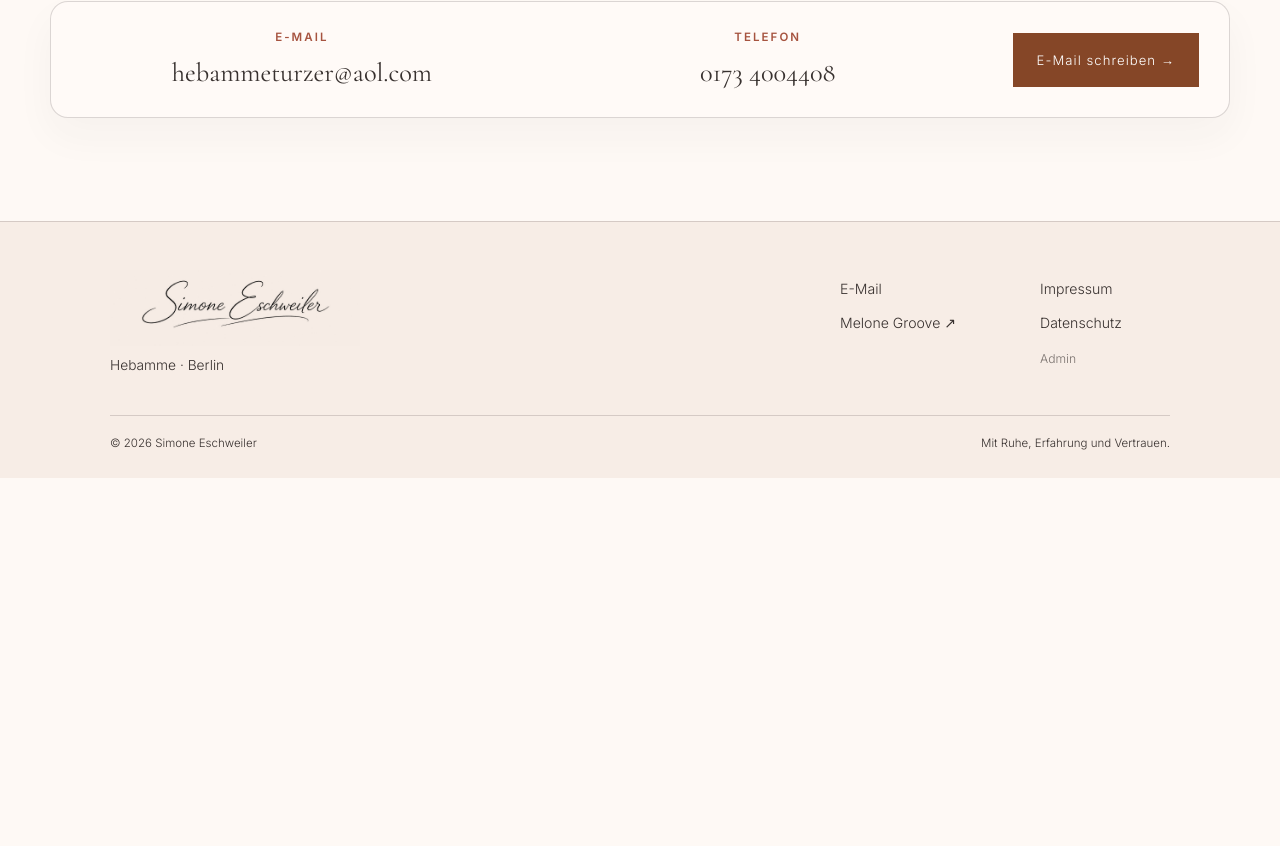
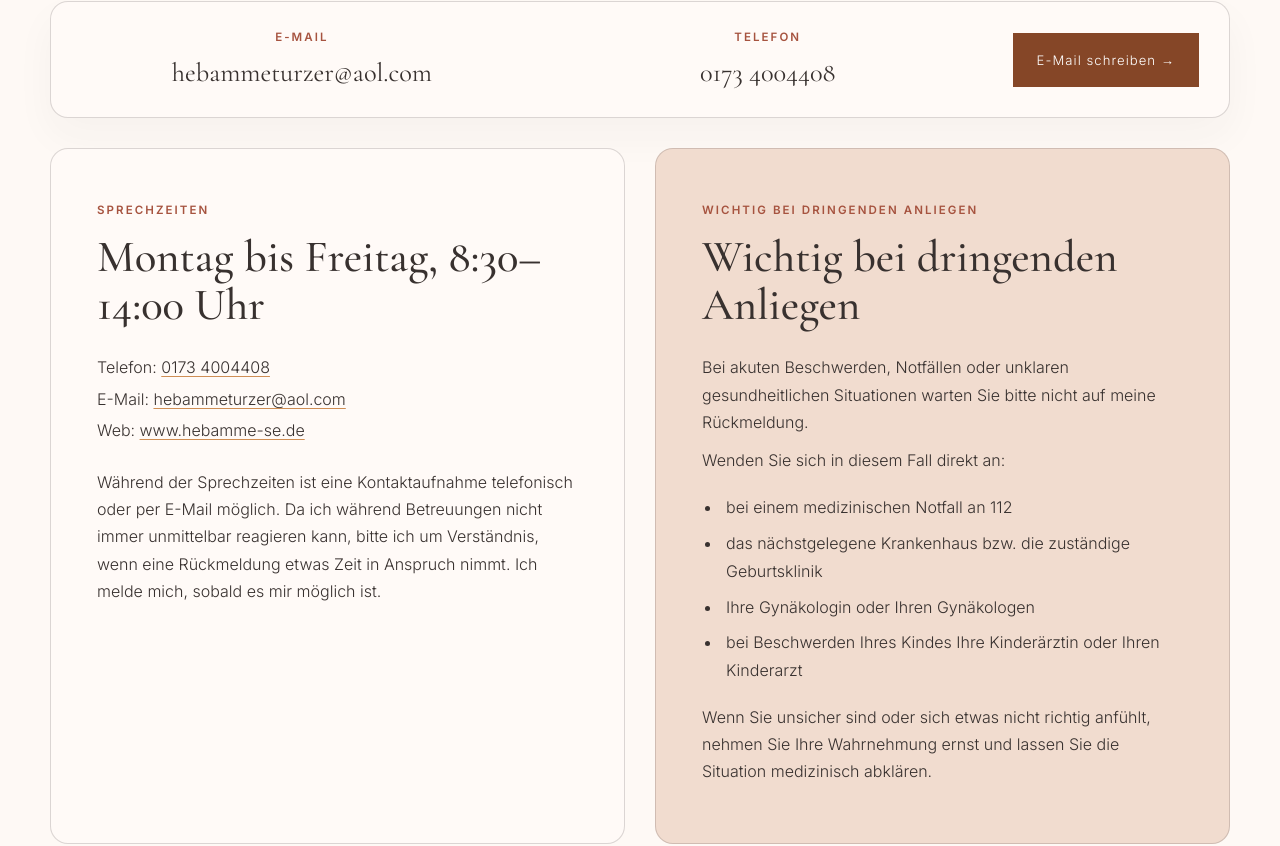
Before and after one commit to Filip-Zafran/simona-eschweiler, a Next.js app: page /kontakt in a window 1280 px wide. Shown: the part 596-1442 px from the top of the page. Before the commit the page ends 1074 px from the top, so only its background shows below. Built offline with nearby package versions, Linux system fonts and the light colour scheme; no server answers; the database is empty.

Commit message:
Add bilingual service and contact content

```diff
--- a/app/globals.css
+++ b/app/globals.css
@@ -8,9 +8,11 @@
 .home-story{background:#f8eee7}.natural-image{width:100%;height:auto;object-fit:contain}
 .hero{min-height:calc(100vh - 92px);display:grid;grid-template-columns:1.03fr .97fr}.hero-copy{display:flex;align-items:center;padding:8vw max(7vw,48px)}.hero-inner{max-width:650px}.hero h1{max-width:700px}.hero .lead{font-family:"Cormorant Garamond",serif;font-size:clamp(1.4rem,2.2vw,2rem);line-height:1.25;margin:25px 0}.hero p:not(.lead){max-width:570px}.hero-image{position:relative;min-height:660px;background:var(--almond);overflow:hidden}.hero-image img{width:100%;height:100%;object-fit:cover;object-position:50% 45%}.hero-image:after{content:"";position:absolute;inset:0;background:linear-gradient(90deg,rgba(133,70,39,.12),transparent 40%)}
 .contact-card{display:grid;grid-template-columns:1fr 1fr auto;gap:24px;align-items:center;padding:26px 30px;background:#fffaf7;border:1px solid var(--line);border-radius:18px;box-shadow:0 18px 40px rgba(56,49,47,.04)}.contact-card-copy{display:grid;gap:8px}.contact-card-copy .quote{margin:0}.contact-card-actions{display:flex;justify-content:flex-end}.legal-grid{display:grid;grid-template-columns:1.2fr .8fr;gap:30px}.legal-card{background:#fffaf7;border:1px solid var(--line);border-radius:18px;padding:28px 30px}.legal-highlight{background:linear-gradient(180deg,#fffaf7 0%,#f6eadf 100%)}.legal-header{margin-bottom:18px}.legal-list{display:grid;gap:6px}.legal-card p{margin:.45em 0}.legal-card h3{font-size:clamp(1.9rem,3vw,2.6rem);margin:0}.legal-card .eyebrow{margin-bottom:8px}
+.contact-details{display:grid;grid-template-columns:1fr 1fr;gap:30px;margin-top:30px;text-align:left}.contact-info,.urgent-info{padding:clamp(28px,4vw,46px);border:1px solid var(--line);border-radius:18px}.contact-info{background:#fffaf7}.urgent-info{background:var(--almond)}.contact-details h2{font-size:clamp(2rem,3.5vw,3.2rem);margin:10px 0 24px}.contact-lines{margin-bottom:25px}.contact-lines p{margin:.25em 0}.contact-lines a{text-decoration:underline;text-decoration-color:var(--camel);text-underline-offset:3px}.urgent-info ul{margin:20px 0;padding-left:1.25rem}.urgent-info li{margin:.55rem 0;padding-left:.25rem}
 .welcome{text-align:center}.welcome .intro{font-family:"Cormorant Garamond",serif;font-size:clamp(1.8rem,3.2vw,2.8rem);line-height:1.25;margin:28px 0}.services{background:#fffaf7}.section-head{display:flex;justify-content:space-between;align-items:end;margin-bottom:55px}.section-head p{max-width:480px}.services-label{display:none}.service-grid{display:grid;grid-template-columns:repeat(2,1fr);border-top:1px solid var(--line)}.service{padding:50px 8% 55px 0;border-bottom:1px solid var(--line)}.service:nth-child(even){padding-left:8%;border-left:1px solid var(--line)}.service p{max-width:480px}.service h3{display:flex;align-items:center;gap:18px}.service h3::before{content:"";display:none}.care-cta{padding:42px 0;text-align:center;background:var(--cream);border-top:1px solid var(--line);border-bottom:1px solid var(--line)}
 .home-story blockquote{margin:28px 0 0;padding-left:24px;border-left:2px solid var(--camel);font-family:"Cormorant Garamond",serif;font-size:1.5rem;line-height:1.35}.home-story cite{display:block;margin-top:10px;font-family:Inter,Arial,sans-serif;font-size:.75rem;font-style:normal;letter-spacing:.08em;color:var(--terra)}
 .trauma{background:var(--almond)}.split{display:grid;grid-template-columns:1fr 1fr;align-items:center;gap:clamp(55px,9vw,130px)}.split-image{height:650px;object-fit:cover}.trauma .split-image{height:560px}.trauma .copy{max-width:510px}.about .split-image{object-position:center 20%}.quote{font-family:"Cormorant Garamond",serif;font-size:1.65rem;line-height:1.35}.news{background:#ead1be}.news-list{margin-top:45px;border-top:1px solid rgba(56,49,47,.25)}.news-item{display:grid;grid-template-columns:180px 1fr;gap:30px;padding:30px 0;border-bottom:1px solid rgba(56,49,47,.25)}.news-item.important h3:before{content:"•";color:var(--terra);margin-right:10px}.online{background:var(--charcoal);color:var(--cream)}.online .eyebrow{color:#e3a77a}.contact{text-align:center}.contact h2{max-width:800px;margin:10px auto 25px}
+.contact-preview{max-width:620px;margin:38px auto 0;padding-top:30px;border-top:1px solid var(--line)}.contact-preview p{margin:.35em 0}.contact-preview .text-link{margin-top:16px}
 .footer{padding:70px 0 35px;background:#f7ede6;border-top:1px solid var(--line)}.footer-main{display:flex;justify-content:space-between;gap:40px;align-items:start}.footer-logo img{width:230px;mix-blend-mode:multiply}.footer-links{display:flex;gap:60px}.footer-links div{display:grid;gap:8px}.copyright{font-size:.72rem;margin-top:55px;padding-top:20px;border-top:1px solid var(--line);display:flex;justify-content:space-between}
 .page-hero{padding:100px 0 70px;background:var(--almond)}.page-hero p{max-width:700px;font-size:1.1rem}.detail-row{padding:55px 0;border-top:1px solid var(--line)}.detail-row:first-child{border-top:0}.detail-row p{max-width:760px}.services-detail{max-width:960px}.service-note{margin-top:26px}.experience-section{background:#fffaf7}.about-details{display:grid;grid-template-columns:1.2fr .8fr;gap:clamp(55px,8vw,110px)}.timeline-list,.training-list{margin:28px 0;padding-left:1.2rem}.timeline-list li,.training-list li{margin:.7rem 0;padding-left:.35rem}
 .legal{min-height:65vh}.legal .placeholder{padding:22px;border-left:2px solid var(--camel);background:#fff}.admin-shell{min-height:80vh;padding:80px 0}.admin-card{max-width:640px;margin:auto;background:white;padding:clamp(25px,5vw,55px);border:1px solid var(--line)}.field{display:grid;gap:7px;margin:16px 0}.field input,.field textarea{border:1px solid var(--line);background:var(--cream);padding:13px}.field textarea{min-height:120px}.admin-toolbar{display:flex;justify-content:space-between;align-items:center;margin-bottom:30px}.admin-item{border-top:1px solid var(--line);padding:25px 0}.admin-actions{display:flex;gap:12px;flex-wrap:wrap}.small-button{border:1px solid var(--umber);background:transparent;padding:8px 12px;cursor:pointer}.small-button.danger{border-color:var(--terra);color:var(--terra)}
@@ -46,6 +48,7 @@
   .contact-card-actions .button{width:100%;justify-content:center}
   .legal-grid{grid-template-columns:1fr;gap:20px}
   .legal-card{padding:22px 20px}
+  .contact-details{grid-template-columns:1fr;gap:20px}
 }
 @media(max-width:600px){.update-banner{align-items:flex-start;gap:7px;flex-wrap:wrap;padding:10px 16px}.update-banner-label{width:100%}}
 @media(max-width:600px){.section{padding:62px 0}.hero .lead{margin:18px 0}.service{padding:30px 0}.section-head{margin-bottom:24px;padding-top:6px}.button{width:auto}.hero-copy{padding:58px 22px 42px}.hero-image{min-height:420px}}
--- a/components/HomeContent.tsx
+++ b/components/HomeContent.tsx
@@ -11,11 +11,11 @@ const descriptions={de:["Ein geschützter Raum für medizinische Vorsorge, pers
 export default function HomeContent(){const {locale}=useLanguage(),c=copy[locale];return <main>
 <section className="hero"><div className="hero-copy"><div className="hero-inner"><span className="eyebrow">{c.kicker}</span><h1>{c.title}</h1><p className="lead">{c.sub}</p><p>{c.hero}</p></div></div><div className="hero-image"><Image src="/images/detail1.jpeg" alt="Traditionelles Hebammeninstrument auf warmem Holz" fill sizes="(max-width: 980px) 100vw, 48vw" priority /></div></section>
 <section className="section welcome"><div className="narrow"><span className="eyebrow">{c.welcome}</span><p className="intro">{c.intro}</p><p>{c.welcomeText}</p></div></section>
-<section className="section services"><div className="container"><div className="section-head"><div><span className="eyebrow services-label">{locale==="de"?"Hebammenleistungen":"Midwifery services"}</span><h2>{c.services}</h2></div><p>{c.serviceIntro}</p></div><div className="service-grid">{services[locale].map((s,i)=><article className="service" key={s}><h3>{s}</h3><p>{descriptions[locale][i]}</p><Link className="text-link" href="/leistungen">{c.learn} →</Link></article>)}</div></div></section>
+<section className="section services"><div className="container"><div className="section-head"><div><span className="eyebrow services-label">{locale==="de"?"Hebammenleistungen":"Midwifery services"}</span><h2>{c.services}</h2></div><p>{c.serviceIntro}</p></div><div className="service-grid">{services[locale].map((s,i)=><article className="service" key={s}><h3>{s}</h3><p>{descriptions[locale][i]}</p><Link className="text-link" href={i===2?"/leistungen#wochenbettbetreuung":"/leistungen"}>{c.learn} →</Link></article>)}</div></div></section>
 <section className="care-cta"><div className="container"><a className="button" href={`mailto:${siteConfig.email}`}>{c.cta} <span>→</span></a></div></section>
 <section className="section home-story"><div className="container split"><Image className="natural-image" src="/images/detail3.jpeg" alt={locale==="de"?"Traditionelle Hebammentasche":"Traditional midwife bag"} width={1600} height={1066}/><div><span className="eyebrow">{locale==="de"?"Persönlich begleitet":"Personal support"}</span><h2>{locale==="de"?"Fachwissen und Erfahrung – mit Blick für das Wesentliche.":"Knowledge and experience – focused on what matters."}</h2><p>{locale==="de"?"Jede Begleitung orientiert sich an Ihrer individuellen Situation, Ihren Fragen und dem, was Ihnen Sicherheit gibt.":"Every form of support is shaped by your individual situation, your questions and what helps you feel safe."}</p><p>{locale==="de"?"Fachwissen und Erfahrung sind dabei ebenso wichtig wie eine achtsame, zugewandte Begleitung.":"Professional knowledge and experience are just as important as attentive, compassionate support."}</p><blockquote>{locale==="de"?"„Ohne Liebe ist es nur handwerkliches Geschick.“":"“Without love, it is merely technical skill.”"}<cite>Frédérick Leboyer</cite></blockquote></div></div></section>
 <section className="section trauma"><div className="container split"><Image className="split-image" src="/images/detail4.jpeg" alt="Offene Hände als Geste der Begleitung" width={1263} height={1600}/><div className="copy"><span className="eyebrow">{c.trauma}</span><h2>{c.traumaSub}</h2><p>{c.traumaText}</p><Link className="button" href="/traumasensible-begleitung">{c.learn} →</Link></div></div></section>
-<section className="section about"><div className="container split"><div><span className="eyebrow">{c.about}</span><h2>{c.aboutTitle}</h2><p>{c.aboutText}</p><Link className="text-link" href="/ueber-mich">{c.learn} →</Link></div><Image className="split-image" src="/images/profile.jpeg" alt="Portrait von Simone Eschweiler" width={986} height={1600}/></div></section>
+<section className="section about"><div className="container split"><div><span className="eyebrow">{c.about}</span><h2>{c.aboutTitle}</h2><p>{c.aboutText}</p><Link className="button" href="/ueber-mich">{c.learn} →</Link></div><Image className="split-image" src="/images/profile.jpeg" alt="Portrait von Simone Eschweiler" width={986} height={1600}/></div></section>
 <section className="section online"><div className="container split"><div><span className="eyebrow">{locale==="de"?"Onlineangebote":"Online services"}</span><h2>{c.online}</h2><p>{c.onlineText}</p><a className="button" href={siteConfig.meloneGrooveUrl} target="_blank" rel="noreferrer">{c.learn} ↗</a></div><Image className="natural-image" src="/images/detail2.jpeg" alt={locale==="de"?"Sei guter Hoffnung":"Be of good hope"} width={1600} height={1066}/></div></section>
-<section className="section contact"><div className="narrow"><span className="eyebrow">{c.contact}</span><h2>{c.contactTitle}</h2><p>{c.contactText}</p><a className="button" href={`mailto:${siteConfig.email}`}>{c.email} →</a></div></section>
+<section className="section contact"><div className="narrow"><span className="eyebrow">{c.contact}</span><h2>{c.contactTitle}</h2><p>{c.contactText}</p><a className="button" href={`mailto:${siteConfig.email}`}>{c.email} →</a><div className="contact-preview"><span className="eyebrow">{locale==="de"?"Sprechzeiten":"Consultation hours"}</span><p>{locale==="de"?"Montag bis Freitag, 8:30–14:00 Uhr":"Monday to Friday, 8:30 a.m.–2:00 p.m."}</p><p>{locale==="de"?"Telefonisch oder per E-Mail erreichbar. Wichtige Hinweise für dringende Anliegen finden Sie auf der Kontaktseite.":"Available by telephone or email. Important guidance for urgent concerns is available on the contact page."}</p><Link className="text-link" href="/kontakt">{locale==="de"?"Mehr erfahren":"More"} →</Link></div></div></section>
 </main>}
--- a/components/ServicesPage.tsx
+++ b/components/ServicesPage.tsx
@@ -5,10 +5,10 @@ const content={
 de:{eye:"Leistungen",title:"Begleitung rund um Schwangerschaft und Wochenbett",intro:"Fachliche Kompetenz und persönliche Begleitung greifen ineinander – ruhig, achtsam und auf Augenhöhe.",items:[
 {t:"Mutterschaftsvorsorge",p:["Die Vorsorge folgt den Mutterschaftsrichtlinien und bietet zugleich Raum für Ihre persönliche Situation.","Medizinische Fragen, Veränderungen und Unsicherheiten dürfen ebenso ihren Platz haben wie das, was Sie gerade beschäftigt.","Ich begleite Sie fachlich fundiert, zugewandt und in Ihrem eigenen Tempo.","Die Vorsorge ist dabei eine Leistung der gesetzlichen Krankenkasse."]},
 {t:"Hilfe bei Schwangerschaftsbeschwerden",p:["Beschwerden in der Schwangerschaft dürfen ernst genommen werden und bieten Raum genauer hinzuschauen. Dabei können körperliche Veränderungen, persönliche Fragen und Unsicherheiten ebenso ihren Platz haben wie die Suche nach Möglichkeiten, die im Alltag Entlastung schaffen.","Ich begleite Sie fachlich fundiert, zugewandt und mit Blick auf Ihre individuelle Situation. Wenn eine weitere medizinische Abklärung sinnvoll ist, wird auch dies gemeinsam besprochen.","Die Kosten für die Hebammenhilfe werden dabei von Ihrer gesetzlichen Krankenkasse übernommen."]},
-{t:"Wochenbettbetreuung",p:["Einfühlsame Begleitung beim körperlichen Ankommen nach der Geburt, beim Stillen, bei der Versorgung des Babys und beim Ankommen als Familie."]}],cta:"Betreuung anfragen"},
+{t:"Wochenbettbetreuung",p:["Das Wochenbett ist eine besondere Zeit des Ankommens – körperlich, emotional und als Familie. Nach der Geburt begleite ich Sie einfühlsam bei den Veränderungen und Fragen, die diese neue Lebensphase mit sich bringt.","Dabei können die Erholung nach der Geburt, die Rückbildung, das Stillen und die Ernährung des Babys ebenso ihren Platz haben wie die Versorgung Ihres Babys und das Ankommen in Ihrer neuen Rolle als Familie.","Ich begleite Sie fachlich fundiert, zugewandt und mit Blick auf Ihre individuelle Situation. Dabei ist mir wichtig, dass Sie Raum für Ihre Fragen haben und in Ihrem eigenen Tempo Sicherheit im Umgang mit Ihrem Baby und den Veränderungen nach der Geburt entwickeln können.","Die Kosten für die Hebammenhilfe werden dabei von Ihrer gesetzlichen Krankenkasse übernommen."]}],cta:"Betreuung anfragen"},
 en:{eye:"Services",title:"Support throughout pregnancy and the postpartum period",intro:"Professional expertise and personal support come together – calmly, attentively and as equals.",items:[
 {t:"Maternity care",p:["Maternity care follows the German maternity guidelines while also making space for your personal situation.","Medical questions, changes and uncertainties are welcome, as is anything else that may be on your mind.","I support you with professional expertise, attentiveness and at your own pace.","Maternity care is covered by statutory health insurance."]},
 {t:"Support with pregnancy discomfort",p:["Discomfort during pregnancy deserves to be taken seriously and offers an opportunity to look more closely. Physical changes, personal questions and uncertainties are welcome, as is the search for ways to make everyday life easier.","I support you with professional expertise, attentiveness and consideration for your individual situation. If further medical assessment would be helpful, we will discuss this together.","The costs of this midwifery support are covered by your statutory health insurance."]},
-{t:"Postpartum care",p:["Sensitive support as you physically recover after birth, with breastfeeding, caring for your baby and settling in as a family."]}],cta:"Enquire about care"}};
+{t:"Postpartum care",p:["The postpartum period is a special time of settling in – physically, emotionally and as a family. After the birth, I support you with sensitivity through the changes and questions that come with this new phase of life.","Recovery after birth, postnatal healing, breastfeeding and feeding your baby can all have their place, as can caring for your baby and settling into your new role as a family.","I support you with professional expertise, attentiveness and consideration for your individual situation. It is important to me that you have space for your questions and can develop confidence at your own pace in caring for your baby and navigating the changes after birth.","The costs of this midwifery support are covered by your statutory health insurance."]}],cta:"Enquire about care"}};
 
-export default function ServicesPage(){const {locale}=useLanguage(),c=content[locale];return <main><PageHero eyebrow={c.eye} title={c.title} text={c.intro}/><section className="section"><div className="container services-detail">{c.items.map(x=><article className="detail-row" key={x.t}><div><h2>{x.t}</h2>{x.p.map(p=><p key={p}>{p}</p>)}</div></article>)}</div></section><section className="section contact"><a className="button" href={`mailto:${siteConfig.email}`}>{c.cta} →</a></section></main>}
+export default function ServicesPage(){const {locale}=useLanguage(),c=content[locale];return <main><PageHero eyebrow={c.eye} title={c.title} text={c.intro}/><section className="section"><div className="container services-detail">{c.items.map((x,i)=><article className="detail-row" id={i===2?"wochenbettbetreuung":undefined} key={x.t}><div><h2>{x.t}</h2>{x.p.map(p=><p key={p}>{p}</p>)}</div></article>)}</div></section><section className="section contact"><a className="button" href={`mailto:${siteConfig.email}`}>{c.cta} →</a></section></main>}
--- a/components/SimplePages.tsx
+++ b/components/SimplePages.tsx
@@ -81,6 +81,16 @@ export function ContactPage(){const{locale}=useLanguage();const copy = locale ==
   phone: "0173 4004408",
   email: siteConfig.email,
   button: "E-Mail schreiben",
+  hoursTitle: "Sprechzeiten",
+  hours: "Montag bis Freitag, 8:30–14:00 Uhr",
+  webLabel: "Web",
+  web: "www.hebamme-se.de",
+  availability: "Während der Sprechzeiten ist eine Kontaktaufnahme telefonisch oder per E-Mail möglich. Da ich während Betreuungen nicht immer unmittelbar reagieren kann, bitte ich um Verständnis, wenn eine Rückmeldung etwas Zeit in Anspruch nimmt. Ich melde mich, sobald es mir möglich ist.",
+  urgentTitle: "Wichtig bei dringenden Anliegen",
+  urgentIntro: "Bei akuten Beschwerden, Notfällen oder unklaren gesundheitlichen Situationen warten Sie bitte nicht auf meine Rückmeldung.",
+  urgentLead: "Wenden Sie sich in diesem Fall direkt an:",
+  urgentItems: ["bei einem medizinischen Notfall an 112", "das nächstgelegene Krankenhaus bzw. die zuständige Geburtsklinik", "Ihre Gynäkologin oder Ihren Gynäkologen", "bei Beschwerden Ihres Kindes Ihre Kinderärztin oder Ihren Kinderarzt"],
+  urgentClosing: "Wenn Sie unsicher sind oder sich etwas nicht richtig anfühlt, nehmen Sie Ihre Wahrnehmung ernst und lassen Sie die Situation medizinisch abklären.",
 } : {
   eyebrow: "Contact",
   title: "I look forward to hearing from you.",
@@ -90,12 +100,25 @@ export function ContactPage(){const{locale}=useLanguage();const copy = locale ==
   phone: "+49 173 4004408",
   email: siteConfig.email,
   button: "Send an email",
+  hoursTitle: "Consultation hours",
+  hours: "Monday to Friday, 8:30 a.m.–2:00 p.m.",
+  webLabel: "Website",
+  web: "www.hebamme-se.de",
+  availability: "You can contact me by telephone or email during consultation hours. As I am not always able to respond immediately while providing care, I appreciate your understanding if it takes me a little time to reply. I will get back to you as soon as I can.",
+  urgentTitle: "Important information for urgent concerns",
+  urgentIntro: "If you have acute symptoms, an emergency or an unclear health concern, please do not wait for my response.",
+  urgentLead: "In these situations, please contact:",
+  urgentItems: ["112 in a medical emergency", "the nearest hospital or the appropriate maternity hospital", "your gynaecologist", "your paediatrician if your child has symptoms"],
+  urgentClosing: "If you are unsure or feel that something is not right, trust your perception and seek medical advice.",
 };
 
 return <main><PageHero eyebrow={copy.eyebrow} title={copy.title} text={copy.text}/><section className="section contact"><div className="container"><div className="contact-card">
   <div className="contact-card-copy"><span className="eyebrow">{copy.emailLabel}</span><p className="quote"><a href={`mailto:${copy.email}`}>{copy.email}</a></p></div>
   <div className="contact-card-copy"><span className="eyebrow">{copy.phoneLabel}</span><p className="quote"><a href={`tel:${copy.phone.replace(/\s+/g, "")}`}>{copy.phone}</a></p></div>
   <div className="contact-card-actions"><a className="button" href={`mailto:${siteConfig.email}`}>{copy.button} →</a></div>
+</div><div className="contact-details">
+  <article className="contact-info"><span className="eyebrow">{copy.hoursTitle}</span><h2>{copy.hours}</h2><div className="contact-lines"><p>{copy.phoneLabel}: <a href={`tel:${copy.phone.replace(/\s+/g, "")}`}>{copy.phone}</a></p><p>{copy.emailLabel}: <a href={`mailto:${copy.email}`}>{copy.email}</a></p><p>{copy.webLabel}: <a href="https://www.hebamme-se.de">{copy.web}</a></p></div><p>{copy.availability}</p></article>
+  <article className="urgent-info"><span className="eyebrow">{copy.urgentTitle}</span><h2>{copy.urgentTitle}</h2><p>{copy.urgentIntro}</p><p>{copy.urgentLead}</p><ul>{copy.urgentItems.map(item=><li key={item}>{item}</li>)}</ul><p>{copy.urgentClosing}</p></article>
 </div></div></section></main>}
 
 export function LegalPage({type}:{type:"imprint"|"privacy"}){const{locale}=useLanguage();const isImprint=type==="imprint";const imprintCopy=imprintContent[locale];const privacyCopy=privacyContent[locale];
```
Also changed, not shown: components/AboutPage.tsx (+1 -1 lines).
